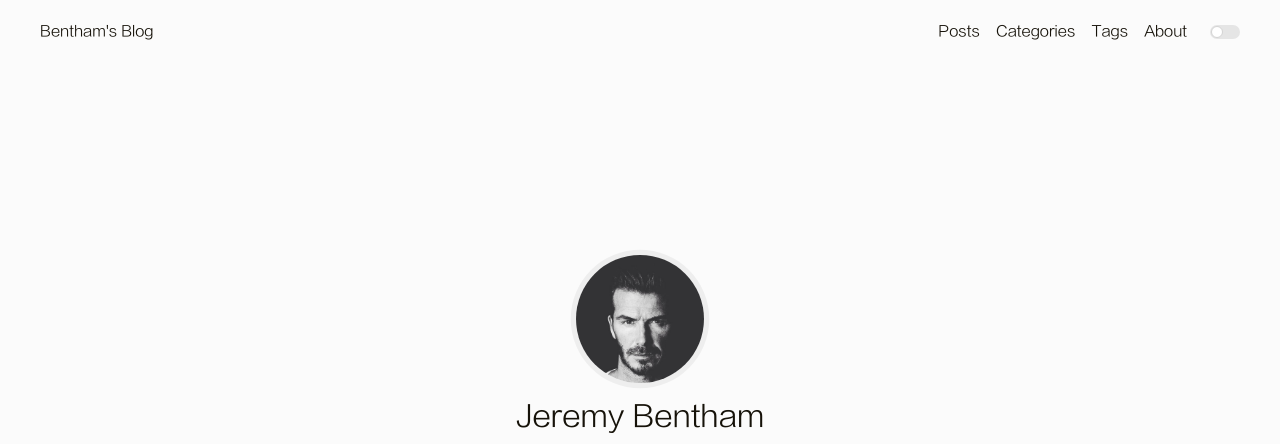
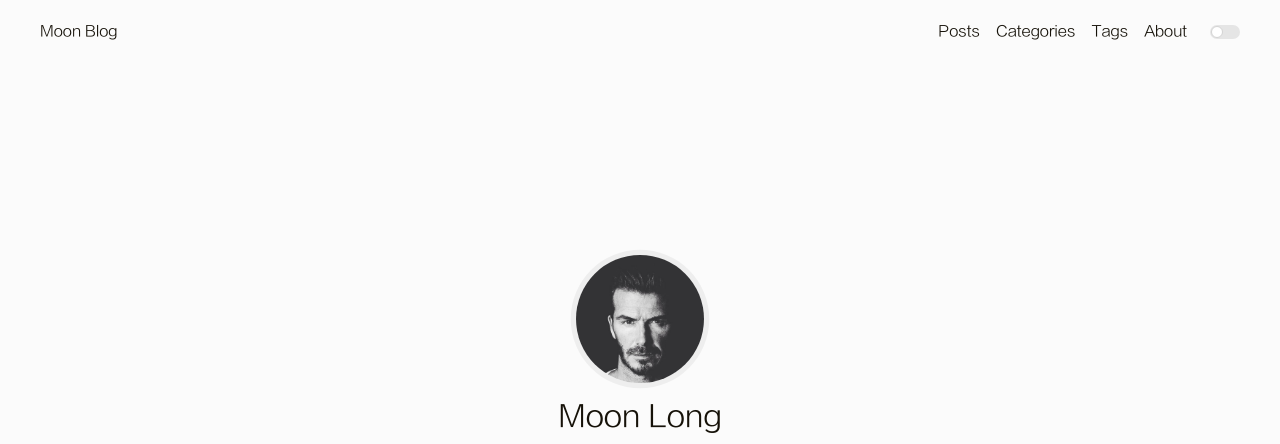
Before and after one commit to moonkkkk/moonkkkk.github.io, a plain HTML site: page index.html in a window 1280 px wide. Shown: the top 444 px of the page. Drawn offline with Linux system fonts and the light colour scheme.

Commit message:
Site updated: 2025-04-21 19:24:16

```diff
--- a/index.html
+++ b/index.html
@@ -73,7 +73,7 @@
         <header>
     <nav class="navbar">
         <div class="container">
-            <div class="navbar-header header-logo"><a href="/">Bentham&#39;s Blog</a></div>
+            <div class="navbar-header header-logo"><a href="/">Moon Blog</a></div>
             <div class="menu navbar-right">
 
                 <a class="menu-item" href="/archives">Posts</a>
@@ -96,7 +96,7 @@
         <div class="container">
             <div class="navbar-header">
                 <div>
-                    <a href="/">Bentham&#39;s Blog</a><a id="mobile-toggle-theme">·&nbsp;Light</a>
+                    <a href="/">Moon Blog</a><a id="mobile-toggle-theme">·&nbsp;Light</a>
                 </div>
                 <div class="menu-toggle" onclick="mobileBtn()">
                     <svg class="menu-icon" xmlns="http://www.w3.org/2000/svg" width="32" height="32" viewBox="0 0 24 24"><path fill="currentColor" d="M4.5 17.27q-.213 0-.356-.145T4 16.768t.144-.356t.356-.143h15q.213 0 .356.144q.144.144.144.357t-.144.356t-.356.143zm0-4.77q-.213 0-.356-.144T4 11.999t.144-.356t.356-.143h15q.213 0 .356.144t.144.357t-.144.356t-.356.143zm0-4.77q-.213 0-.356-.143Q4 7.443 4 7.23t.144-.356t.356-.143h15q.213 0 .356.144T20 7.23t-.144.356t-.356.144z"/></svg>
@@ -138,7 +138,7 @@
         <div class="avatar">
             <a href="/archives"><img src="/image/avatar.jpeg"></a>
         </div>
-        <div class="nickname">Jeremy Bentham</div>
+        <div class="nickname">Moon Long</div>
         <div class="description"><p>Lorem ipsum dolor sit amet, <strong>consectetur adipiscing elit.</strong> <br>Fusce eget urna vitae velit <em>eleifend interdum at ac</em> nisi.</p>
 </div>
         <div class="links">
```
Also changed, not shown: 2025/03/28/hello-world/index.html (+2 -2 lines), archives/2025/03/index.html (+2 -2 lines), archives/2025/index.html (+2 -2 lines), archives/index.html (+2 -2 lines).
